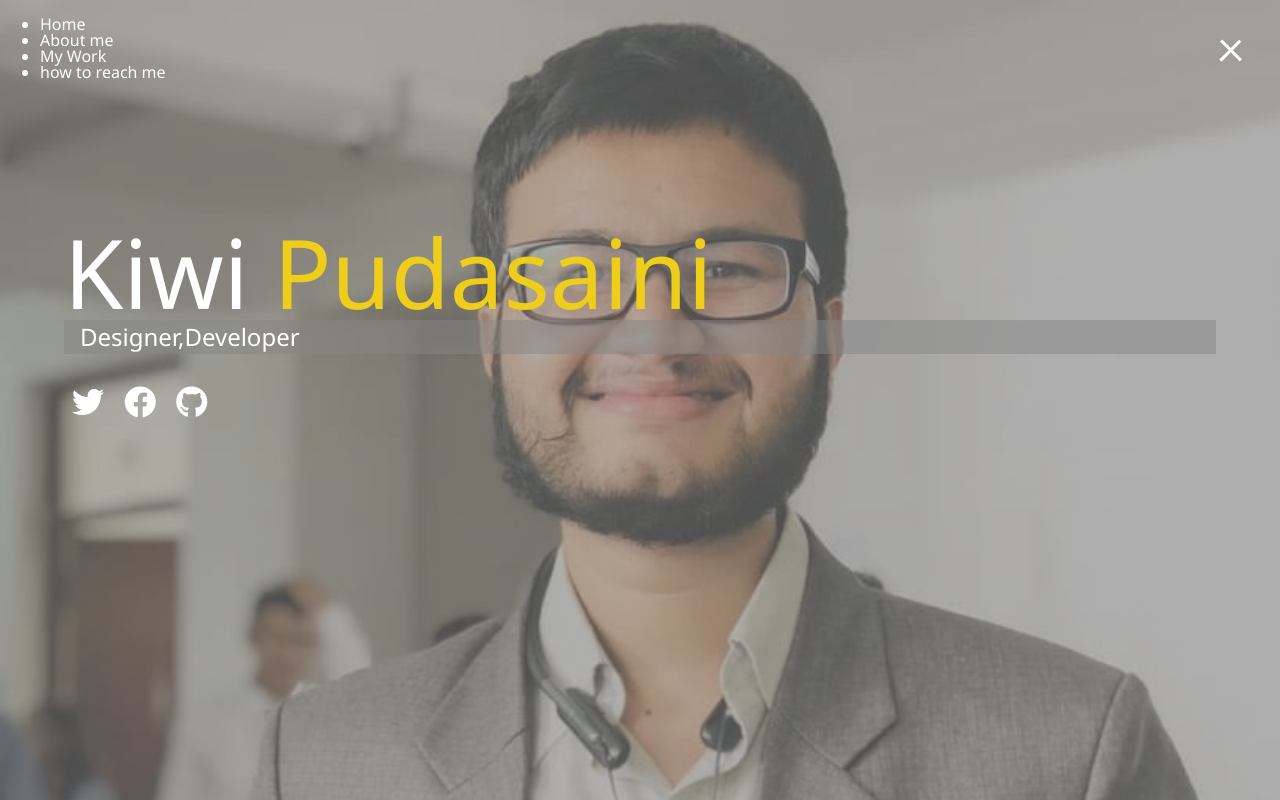
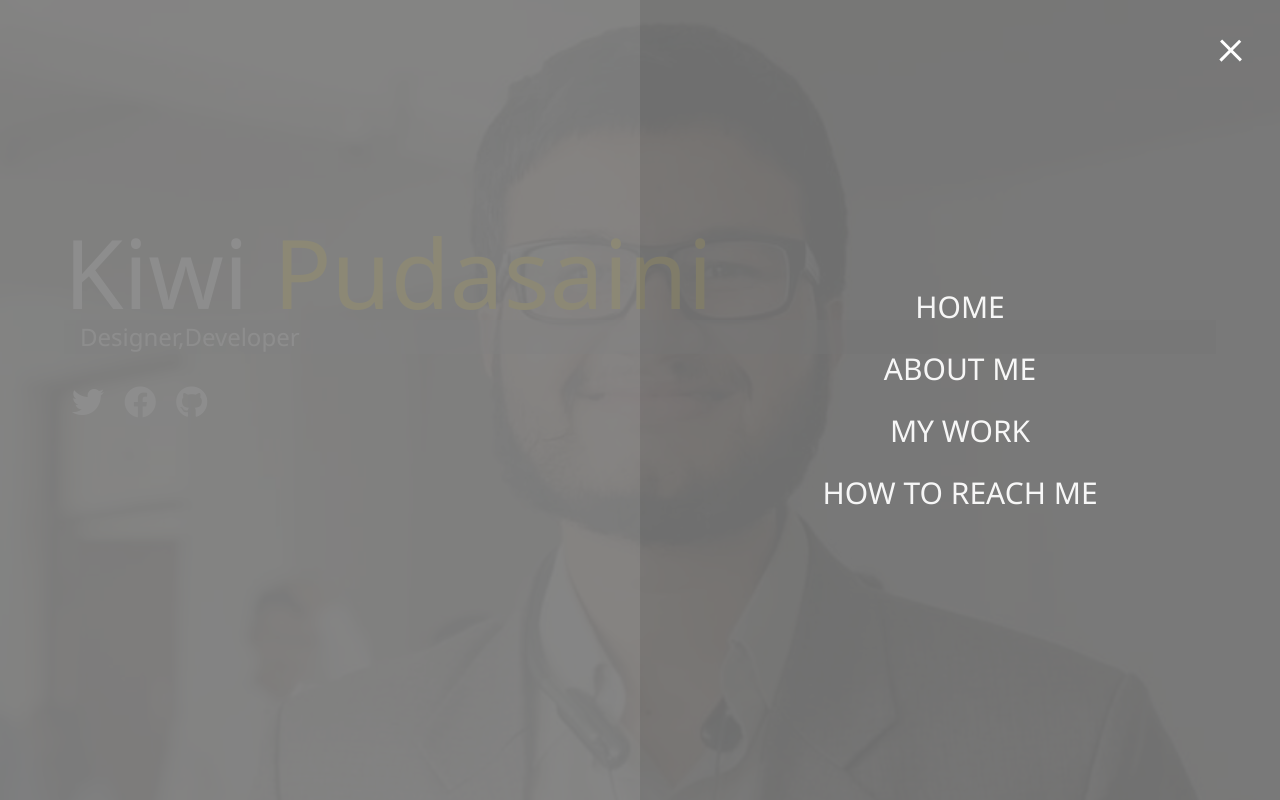
Before and after one commit to samasizworld/customsass, a website: page index.html in a window 1280 px wide. Both pictures are taken after a click on the element 1231 px from the left and 47 px from the top of the page. Drawn offline with nearby package versions, Linux system fonts and the light colour scheme; files that its build step writes are made by us from their sources.

Commit message:
Added Menu Overlay

```diff
--- a/scss/_menu.scss
+++ b/scss/_menu.scss
@@ -32,3 +32,87 @@
     }
   }
 }
+//menu overlay
+.menu {
+  position: fixed;
+  top: 0;
+  width: 100%;
+  opacity: 0.9;
+  visibility: hidden; //hides other
+
+  &.show {
+    visibility: visible; // visible when show is rendered
+  }
+  &-branding,
+  &-nav {
+    display: flex; //apply flex
+    flex-flow: column wrap;
+    align-items: center; // movies all that nav item towards center
+    justify-content: center;
+    float: left;
+    width: 50%;
+    height: 100vh;
+    overflow: hidden; // no scroll bar
+  }
+  &-nav {
+    padding: 0;
+    margin: 0;
+    background: darken($color: $primary-color, $amount: 5);
+    list-style: none;
+    transform: translate3d(0, -100%, 0);
+    @include easeOut();
+
+    &.show {
+      //slide in from top
+      transform: translate3d(0, 0, 0);
+    }
+  }
+  // branding slide
+  &-branding {
+    background: $primary-color;
+    transform: translate3d(0, 100%, 0);
+    @include easeOut();
+    &.show {
+      //slide in from botom
+      transform: translate3d(0, 0, 0);
+    }
+    .portrait {
+      width: 250px;
+      height: 250px;
+      background: url(../img/me.jpg);
+      border-radius: 50%; //makes circular
+      border: 3px solid $secondary-color;
+    }
+  }
+  .nav-item {
+    transform: translate3d(600px, 0, 0);
+    @include easeOut;
+    &.show {
+      //slide in from right
+      transform: translate3d(0, 0, 0);
+    }
+    &.current > a {
+      color: $secondary-color;
+    }
+  }
+  .nav-link {
+    display: inline-block;
+    position: relative;
+    font-size: 30px;
+    text-transform: uppercase;
+    padding: 1rem 0;
+    font-weight: 300;
+    color: white;
+    text-decoration: none;
+    &:hover {
+      color: $secondary-color;
+    }
+  }
+}
+// delay each nav item slide by 0.1s
+// loop through 4  navitem and set delay by .1s times its value
+@for $i from 1 through 4 {
+  .nav-item:nth-child(#{$i}) {
+    transition-delay: $i * 0.1s;
+  }
+}
```
